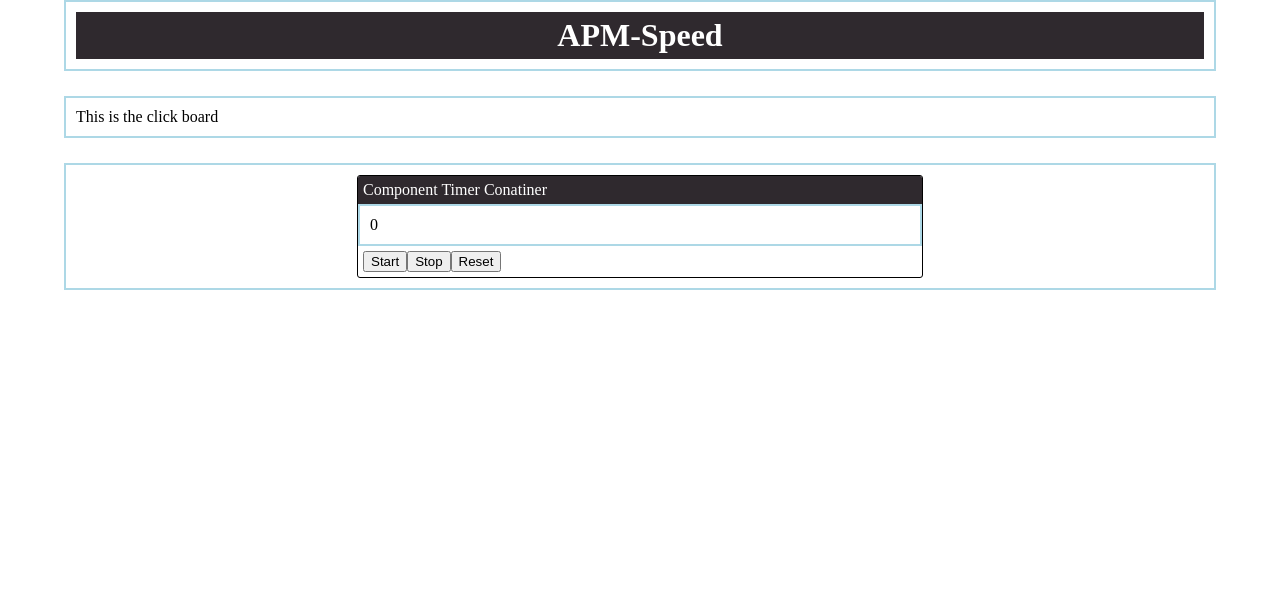
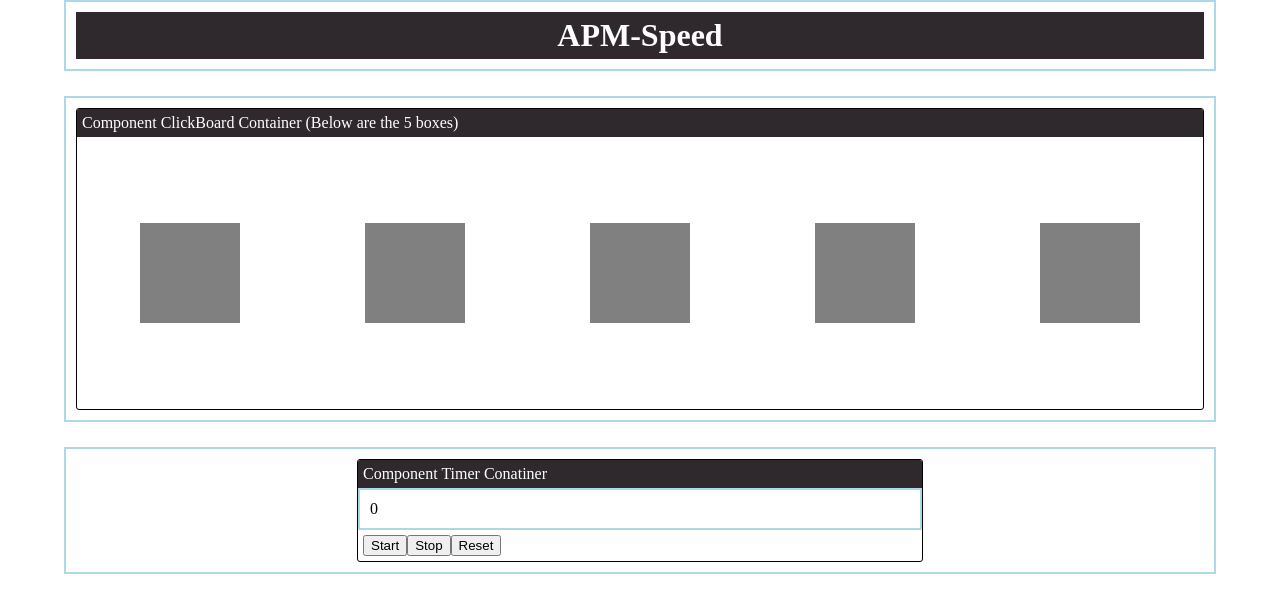
Before and after one commit to Noelcarino/APM-Speed, a React (Create React App) app in the folder apm-speed/: page / in a window 1280 px wide. Shown: the top 612 px of the page. Built offline with nearby package versions, Linux system fonts and the light colour scheme.

Commit message:
6/09 | box component loads boxes now

```diff
--- a/apm-speed/public/css/style.css
+++ b/apm-speed/public/css/style.css
@@ -24,6 +24,7 @@ html {
 .app-container {
     padding: 0px;
     width: 90vw;
+    min-width: 750px;
 
     display: flex;
     flex-direction: column;
@@ -67,6 +68,35 @@ html {
     box-sizing: border-box;
     border: 2px solid lightblue;
 }
+#clickboard-component {
+    height: 300px;
+
+    overflow: hidden;
+    border: 1px solid black;
+    border-radius: 3px;
+    display: flex;
+    flex-direction: column;
+}
+.cbc-title {
+    background-color: #2f292e;
+    color: white;
+    width: 100%;
+    padding: 5px;
+}
+#cbc-boxLoading-target {
+    margin: auto;
+    width: 100%;
+    display: flex;
+    flex-direction: row;
+    flex-wrap: wrap;
+    justify-content: space-between;
+}
+.cbc-boxes {
+    width: 100px;
+    height: 100px;
+    background-color: grey;
+    margin: auto;
+}
 
 /* TIMER STYLES
 **********************************************************************************/
--- a/apm-speed/src/components/ClickBoard.js
+++ b/apm-speed/src/components/ClickBoard.js
@@ -1,10 +1,37 @@
+/*
+    - This component will load a basic board of 1 row of 5 boxes
+
+*/
+
 import React from 'react';
 
 export default class ClickBoard extends React.Component {
+    constructor(props){
+        super(props);
+        this.loadBoxes = this.loadBoxes.bind(this);
+    }
+    loadBoxes(){
+        let target = document.getElementById('cbc-boxLoading-target');
+        let boxDiv;
+        for (var i = 1; i <= 5; i++){
+            boxDiv = document.createElement('div');
+            boxDiv.id = 'box-' + i;
+            boxDiv.classList.add('cbc-boxes');
+            target.appendChild(boxDiv);
+            console.log(i);
+        }
+        console.log("boxes loaded");
+
+    }
+    componentDidMount(){
+        this.loadBoxes();
+    }
     render(){
+
         return (
-            <div>
-                This is the click board
+            <div id="clickboard-component">
+                <div className="cbc-title">Component ClickBoard Container (Below are the 5 boxes)</div>
+                <div id="cbc-boxLoading-target"></div>
             </div>
         )
     }
```
